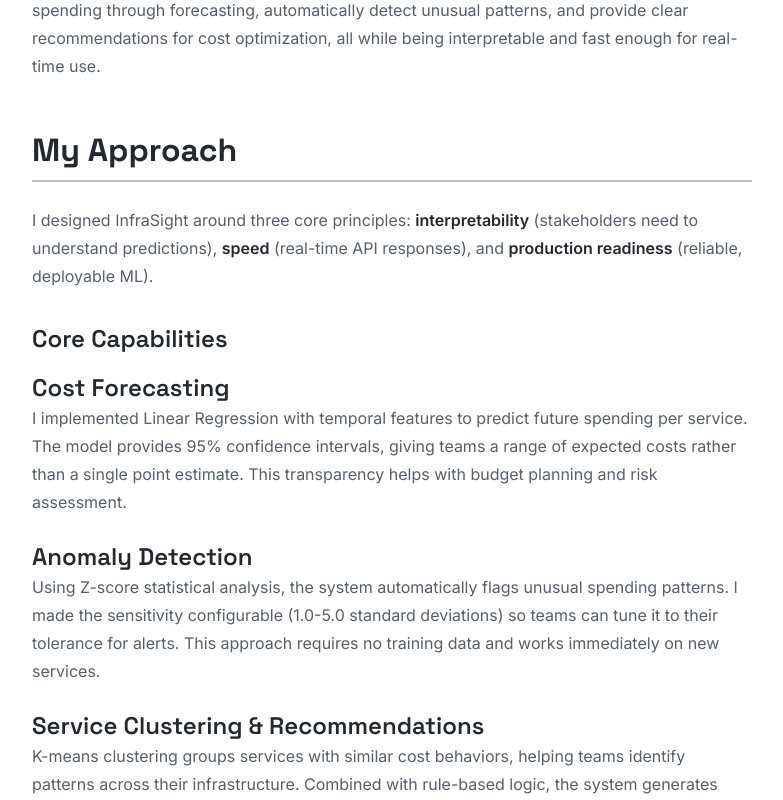
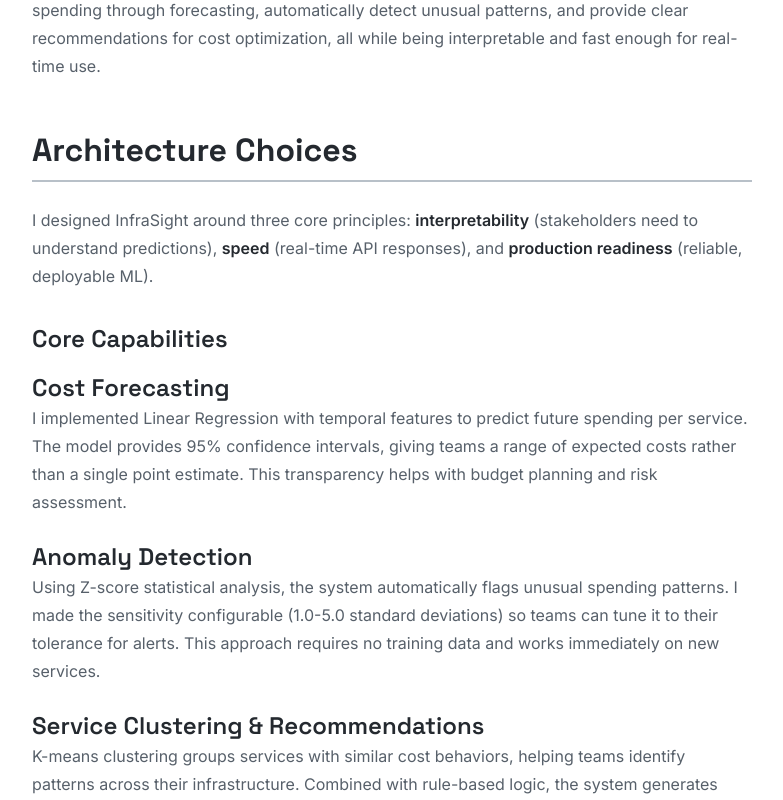
Before and after one commit to aabhiyann/portfolio-abhiyan, a React (Vite) app: page /case-studies/infrasight in a window 1280 px wide. Shown: the part 2340-3140 px from the top of the page, without its empty margins (248-1031 px from the left). Built offline with nearby package versions, Linux system fonts and the light colour scheme.

Commit message:
content: rename generic InfraSight section labels

```diff
--- a/src/pages/case-studies/InfraSight.tsx
+++ b/src/pages/case-studies/InfraSight.tsx
@@ -78,7 +78,7 @@ const InfraSightCaseStudy: React.FC = () => {
           variant="h3"
           className="text-xl font-bold text-accent-primary mb-4 flex items-center gap-2"
         >
-          <Rocket className="w-5 h-5" /> Business Impact
+          <Rocket className="w-5 h-5" /> Measured Outcome
         </Typography>
         <div className="grid md:grid-cols-2 gap-6">
           <div>
@@ -115,7 +115,7 @@ const InfraSightCaseStudy: React.FC = () => {
         </CaseStudyText>
       </CaseStudySection>
 
-      <CaseStudySection title="My Approach">
+      <CaseStudySection title="Architecture Choices">
         <CaseStudyText>
           I designed InfraSight around three core principles:{" "}
           <strong>interpretability</strong> (stakeholders need to understand
@@ -497,7 +497,7 @@ PostgreSQL--> | Connection Pool | AsyncPG
         </div>
       </CaseStudySection>
 
-      <CaseStudySection title="What I Learned">
+      <CaseStudySection title="Key Takeaways">
         <div className="space-y-6">
           <div>
             <Typography variant="h3" className="mb-2 text-lg">
@@ -608,7 +608,7 @@ PostgreSQL--> | Connection Pool | AsyncPG
         </div>
       </CaseStudySection>
 
-      <CaseStudySection title="Explore the Project">
+      <CaseStudySection title="Code, Demo, and Write-up">
         <div className="grid md:grid-cols-2 lg:grid-cols-3 gap-6">
           <div className="p-6 rounded-2xl bg-accent-primary/5 border border-accent-primary/10">
             <Typography variant="h3" className="mb-3 font-semibold text-lg">
```
